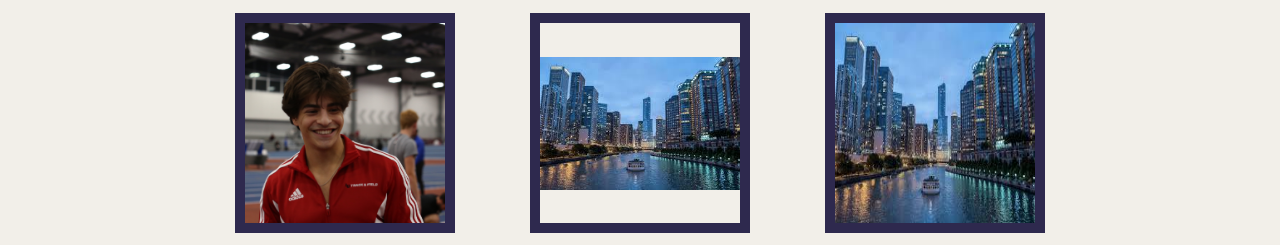
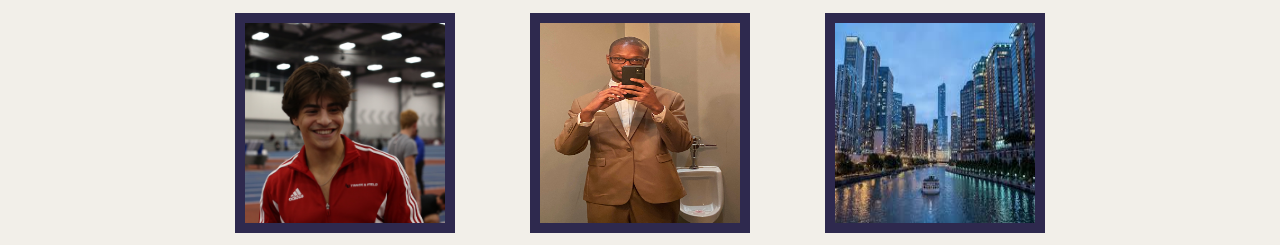
Before and after one commit to SacredMyth/getting-to-know-team, a plain HTML site: page index.html in a window 1280 px wide. Shown: the part 301-546 px from the top of the page. Drawn offline with Linux system fonts and the light colour scheme.

Commit message:
"added-demetrius"

```diff
--- a/index.css
+++ b/index.css
@@ -58,7 +58,7 @@ p {
 }
 
 .box2 img {
-  object-fit: contain;
+  object-fit: fill;
 }
 
 .box3 img {
--- a/index.html
+++ b/index.html
@@ -34,7 +34,7 @@
 
 <div class="wrapper">
     <div class="box box1"><img src="salzoubi.jpeg" alt="Sami Alzoubi"></div>
-    <div class="box box2"><img src="sample_img.jpeg" alt="Demetrius Price"></div>
+    <div class="box box2"><img src="demetrius-price.jpg" alt="Demetrius Price"></div>
     <div class="box box3"><img src="sample_img.jpeg" alt="Nuvia Hernandez"></div>
 </div>
 
```
Also changed, not shown: demetrius-price.jpg (added).
